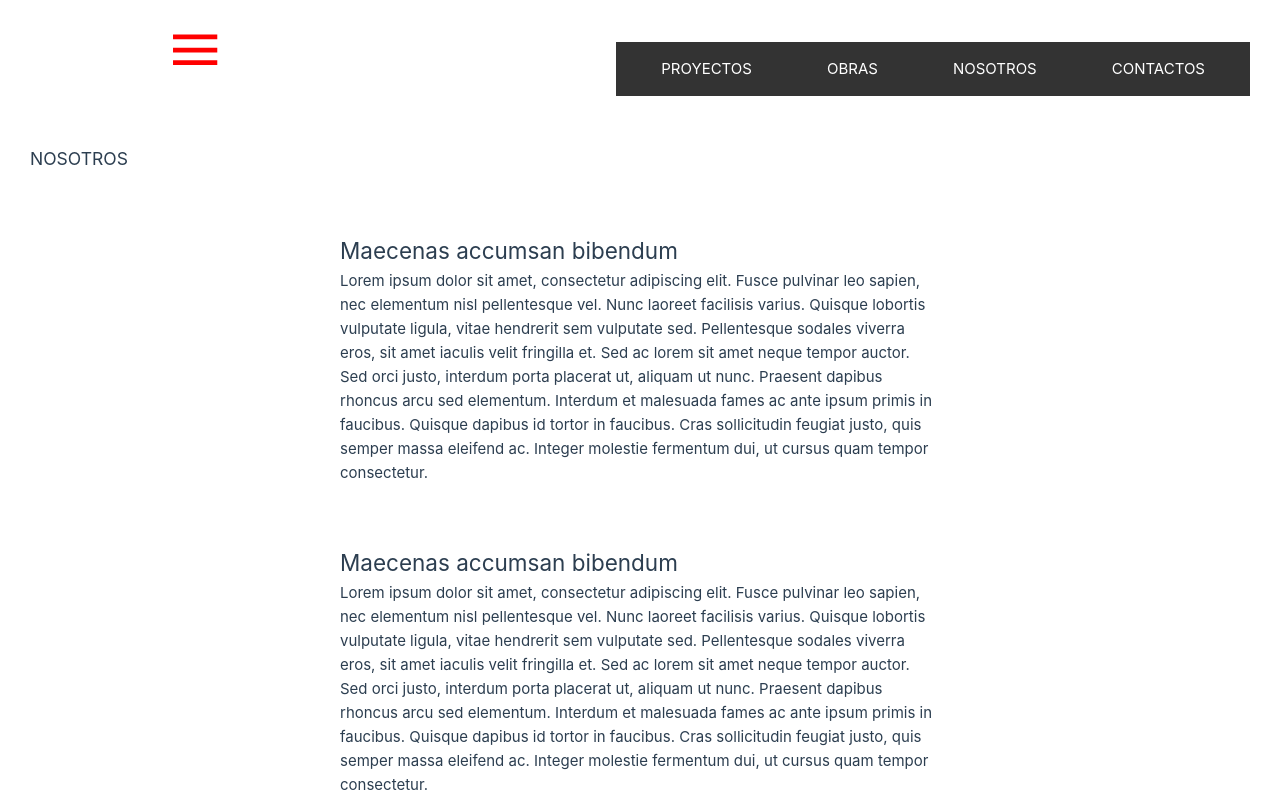
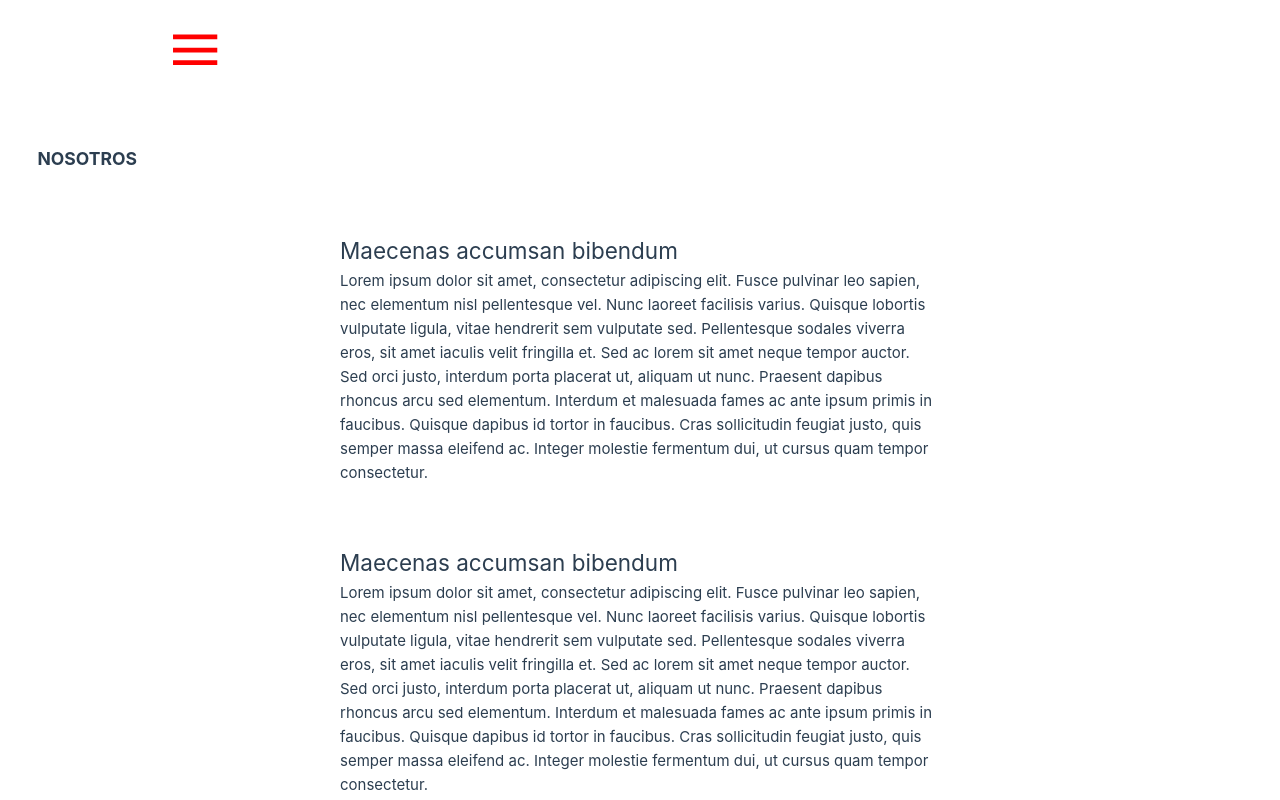
Before and after one commit to 1knighttale1/Arquitecto-VueCli, a Vue app: page /nosotros in a window 1280 px wide. Shown: the top 800 px of the page. Built offline with nearby package versions, Linux system fonts and the light colour scheme.

Commit message:
ligero ajuste subtitulo, mismo menu desplegable para pc y telefono

```diff
--- a/src/components/Base.vue
+++ b/src/components/Base.vue
@@ -30,8 +30,12 @@ const store = useViewsStore()
 }
 #subtitle {
     padding-block: .5em;
+    padding-inline: .5em;
     display: flex;
     align-items: center;
     justify-content: space-between;
 }
+h3 {
+    font-weight: bold;
+}
 </style>
--- a/src/components/Header.vue
+++ b/src/components/Header.vue
@@ -74,18 +74,6 @@ function showMenu(){ menuHeader.value = !menuHeader.value }
         backdrop-filter: blur(1rem);
     }
 }
-@media (min-width: 35em){
-    .primary-navigation{
-        padding-block: 1rem;
-        padding-inline: 3rem;
-        /* padding-inline: clamp(1rem, 5vw, 5em); */
-    }
-}
-@media (max-width: 65em){
-    .logo {
-        width: 50%;
-        min-width: 16rem;
-    }
 .primary-navigation {
     --gap: 4em;
 
@@ -96,13 +84,10 @@ function showMenu(){ menuHeader.value = !menuHeader.value }
 
     flex-direction: column;
     /* padding: min(30vh, 10rem) min(50vw, 25rem); */
-        padding: min(30vh, 40vh) min(40vw);
+    padding: min(30vh, 40vh) min(10vw);
 
     transform: translateX(100%);
     transition: transform 350ms ease-out;
-    }
-    .primary-navigation[data-visible="true"]{
-        transform: translateX(0%);
 }
 .mobile-nav-toggle {
     display: block;
@@ -123,5 +108,23 @@ function showMenu(){ menuHeader.value = !menuHeader.value }
     /* cuando se despliega el menu */
     background-image: url("@/assets/SVG/close_icon.svg");
 }
+/* pantalla pc */
+@media (min-width: 35em){
+    .primary-navigation[data-visible="true"]{
+        transform: translateX(75%);
+    }
+}
+/* pantalla telefono */
+@media (max-width: 65em){
+    .logo {
+        width: 50%;
+        min-width: 16rem;
+    }
+    .primary-navigation[data-visible="true"]{
+        transform: translateX(0%);
+    }
+    .primary-navigation {
+        padding: min(30vh, 40vh) min(40vw);
+    }
 }
 </style>
```
Lines whose indentation alone changed are shown as unchanged.
